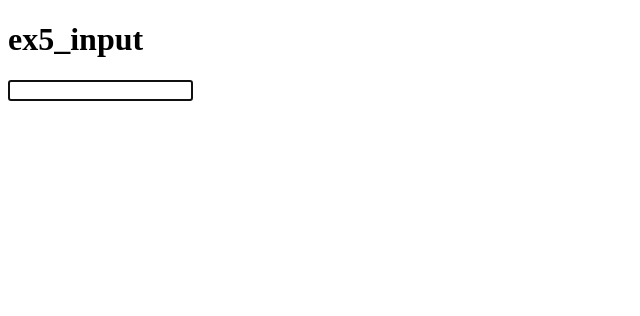
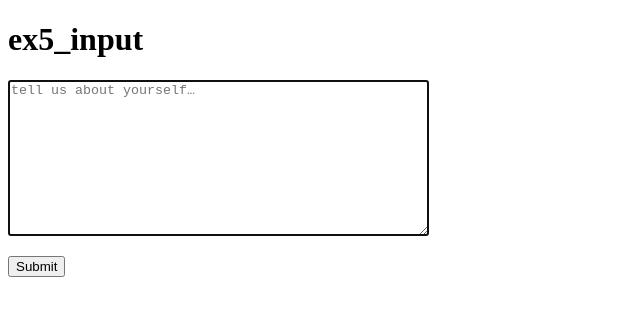
Before and after one commit to portsoc/storage101, a plain HTML site: page localstorage/ex5_input.html in a window 1280 px wide. Shown: the whole page, without its empty margins (0-640 px from the left). Drawn offline with Linux system fonts and the light colour scheme.

Commit message:
Switch to textarea Add submit button

```diff
--- a/localstorage/ex5_input.html
+++ b/localstorage/ex5_input.html
@@ -6,18 +6,34 @@
 
 <h1>ex5_input</h1>
 
-<input id=in type=text autofocus>
+<textarea
+  id=in
+  autofocus
+  placeholder="tell us about yourself…"
+  rows=10
+  cols=50
+  ></textarea>
+
+<p><button id=submit>Submit</button></p>
 
 <script>
 
-  function save(e) {
-    localStorage.setItem("inputBoxText", e.target.value);
+  const textBox = document.querySelector("#in");
+  const submitBtn = document.querySelector("#submit");
+
+  function save() {
+    localStorage.setItem("savedText", textBox.value);
   }
 
-  const inputBox = document.querySelector("#in");
+  function submit() {
+    // let's assume we submit to the server here
+    textBox.value = '';
+    save();
+  }
 
-  inputBox.value = localStorage.getItem("inputBoxText");
-  inputBox.addEventListener('input', save);
+  textBox.value = localStorage.getItem("savedText");
+  textBox.addEventListener('input', save);
 
+  submitBtn.addEventListener('click', submit);
 
 </script>
```
